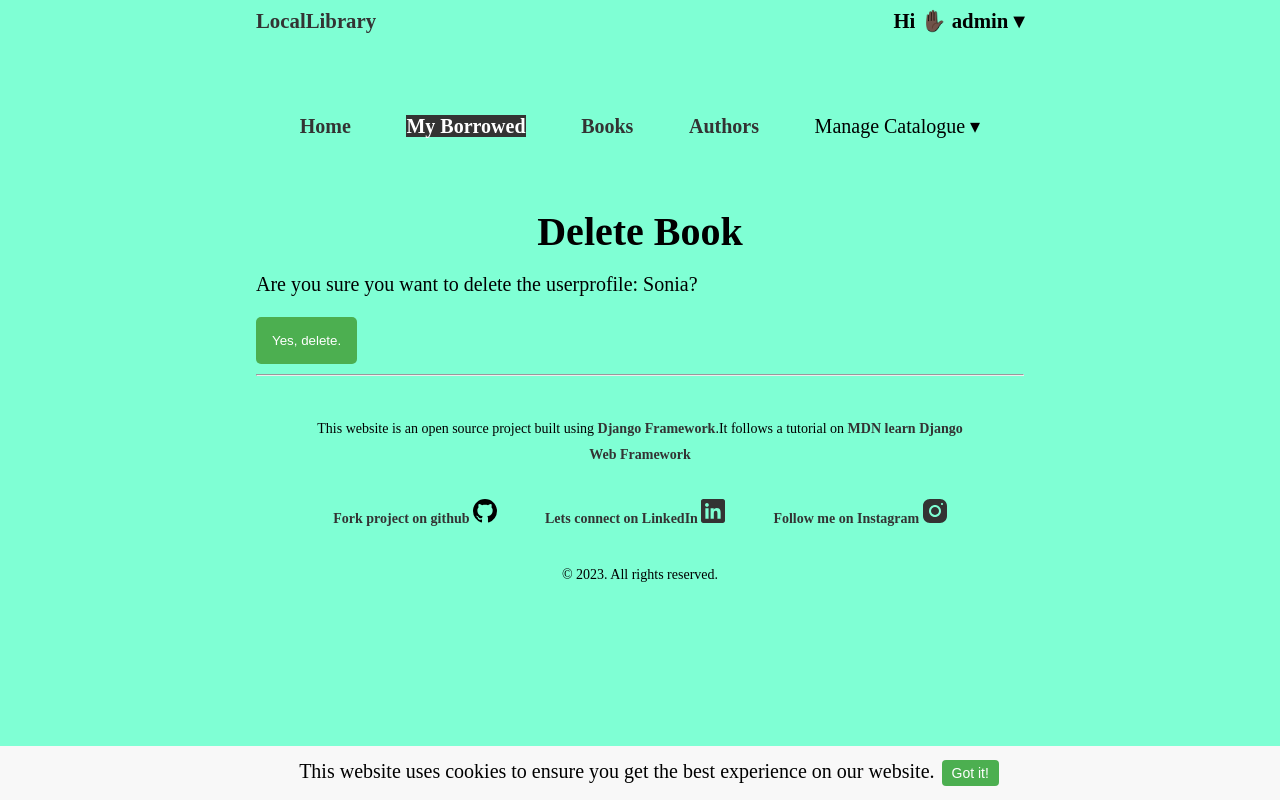
After one commit to schawanji/locallibrary, a Django app: page /catalog/userprofile/delete/3 in a window 1280 px wide. The commit adds this page. Run offline with Django 3.2, Linux system fonts and the light colour scheme; a user stored in the database is signed in; data comes from the database, SQL or seed files in the repository.

Commit message:
Added user update and delete views

```diff
--- a/locallibrary/catalog/models.py
+++ b/locallibrary/catalog/models.py
@@ -133,7 +133,7 @@ class UserProfile(models.Model):
 
     def get_absolute_url(self):
         """Returns the URL to access a particular author instance."""
-        return reverse('member', args=[str(self.id)])
+        return reverse('userprofile-detail', args=[str(self.id)])
 
 
 @receiver(post_save, sender=User)
--- a/locallibrary/catalog/templates/base.html
+++ b/locallibrary/catalog/templates/base.html
@@ -30,7 +30,8 @@
           <div class="dropdown-content">
 
               <a href="{% url 'logout' %}?next={{ request.path }}">Logout</a>
-              <a href="{% url 'member' user.pk %}">Manage account</a>
+              <a href="{% url 'userprofile-detail' user.pk %}">Manage account</a>
+
 
           </div>
 
@@ -54,6 +55,9 @@
               <li><a href="{% url 'book-create' %}">Add New Book</a></li>
               <li><a href="{% url 'admin:index' %}">Admin Page</a></li>
               <li><a href="{% url 'members' %}">Members</a></li>
+             <li> <a href="{% url 'userprofile-create' user.pk %}">Create Profile</a></li>
+              <li> <a href="{% url 'userprofile-delete' userprofile.pk %}"> Delete Profile </a></button>
+
             </ul>
           </li>
 
--- /dev/null
+++ b/locallibrary/catalog/templates/catalog/userprofile_delete_form.html
@@ -0,0 +1,14 @@
+{% extends "base.html" %}
+{% block title%} <title>Delete Profile </title> {% endblock%}
+{% block content %}
+
+<h1>Delete Book</h1>
+
+<p>Are you sure you want to delete the userprofile: {{ userprofile }}?</p>
+
+<form action="" method="POST">
+  {% csrf_token %}
+  <input type="submit" value="Yes, delete." />
+</form>
+
+{% endblock %}
--- a/locallibrary/catalog/templates/catalog/member.html
+++ b/locallibrary/catalog/templates/catalog/userprofile_detail.html
@@ -10,5 +10,7 @@
 
   {% endif %}
 
-  <button> <a href="{% url 'userprofile-list' member.pk %}"> Update Info </a></button>
-{% endblock %}
+  <button> <a href="{% url 'userprofile-update' userprofile.pk %}"> Update Info </a></button>
+
+
+  {% endblock %}
--- a/locallibrary/catalog/urls.py
+++ b/locallibrary/catalog/urls.py
@@ -4,9 +4,10 @@ from django.urls import path
 urlpatterns=[
     path('',views.home,name='home'),
     path('members/',views.UserProfileView.as_view(), name='members'),
-    path('member/<int:pk>',views.UserProfile.as_view(), name='member'),
-    #path('member/create/<int:pk>',views.UserProfileCreate.as_view(), name='member-create'),
-    path('member/update/<int:pk>',views.UserProfileUpdate.as_view(), name='member-update'),
+    path('userprofile/<int:pk>',views.UserProfile.as_view(), name='userprofile-detail'),
+    path('userprofile/create/<int:pk>',views.UserProfileCreate.as_view(), name='userprofile-create'),
+    path('userprofile/update/<int:pk>',views.UserProfileUpdate.as_view(), name='userprofile-update'),
+    path('userprofile/delete/<int:pk>',views.UserProfileDelete.as_view(), name='userprofile-delete'),
 
 
     path('books/',views.BookList.as_view(),name='books'),
--- a/locallibrary/catalog/views.py
+++ b/locallibrary/catalog/views.py
@@ -222,16 +222,27 @@ class UserProfileView(LoginRequiredMixin,ListView):
     template_name='catalog/members.html'
     context_object_name='profiles'
 
+
+
 class UserProfile(LoginRequiredMixin,DetailView):
     model=models.UserProfile
-    template_name='catalog/member.html'
+    template_name='catalog/userprofile_detail.html'
 
-
+class UserProfileCreate(LoginRequiredMixin,CreateView):
+    model=models.UserProfile
+    template_name='catalog/userprofile_create_form.html'
+    fields=['user','phone','image']
 
 
 class UserProfileUpdate(LoginRequiredMixin,UpdateView):
     model=models.UserProfile
     #form=forms.UserProfileForm
-    template_name='catalog/member_create_form.html'
+    template_name='catalog/userprofile_create_form.html'
     fields=['phone','image']
-    success_url=reverse_lazy('member')
+
+class UserProfileDelete(LoginRequiredMixin,DeleteView):
+    model=models.User
+    #form=forms.UserProfileForm
+    template_name='catalog/userprofile_delete_form.html'
+    success_url = reverse_lazy('books')
+    context_object_name='userprofile'
```
Also changed, not shown: locallibrary/catalog/templates/catalog/userprofile_create_form.html (renamed from locallibrary/catalog/templates/catalog/member_create_form.html), 1 other file.
